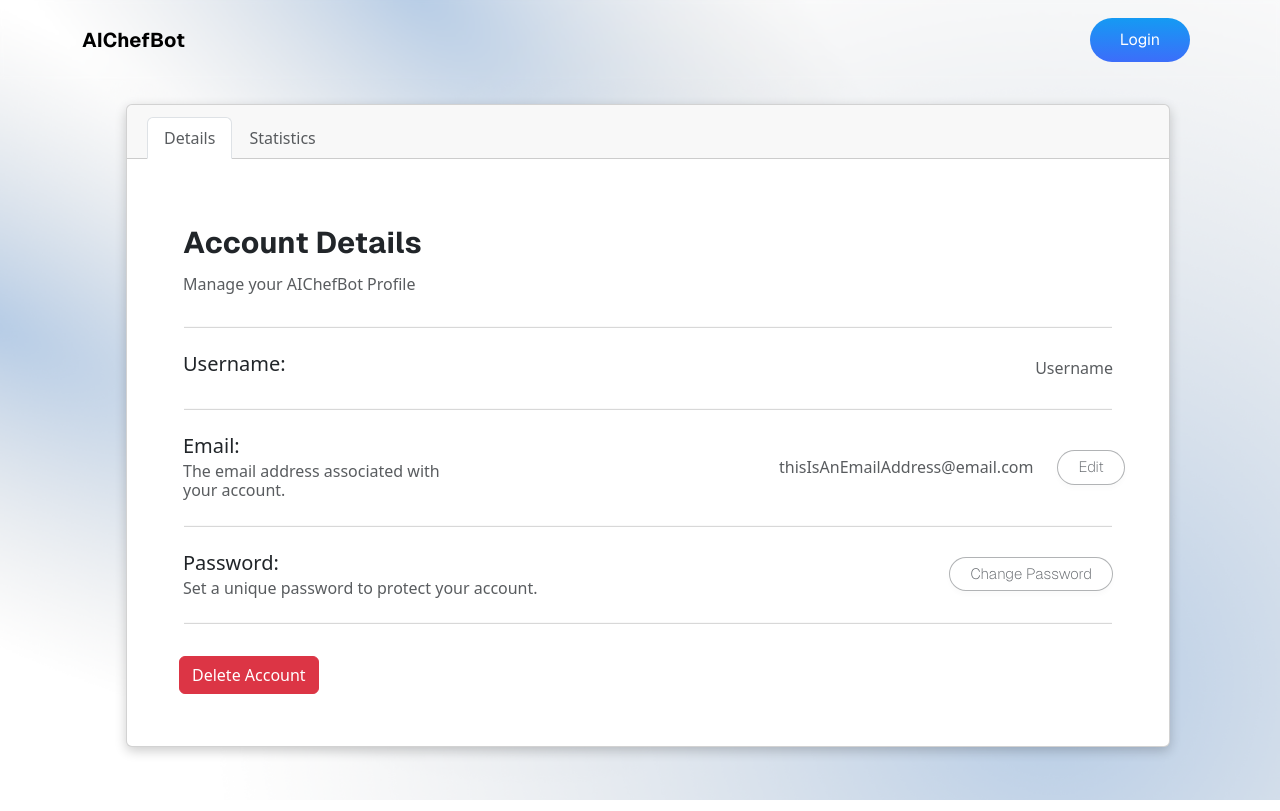
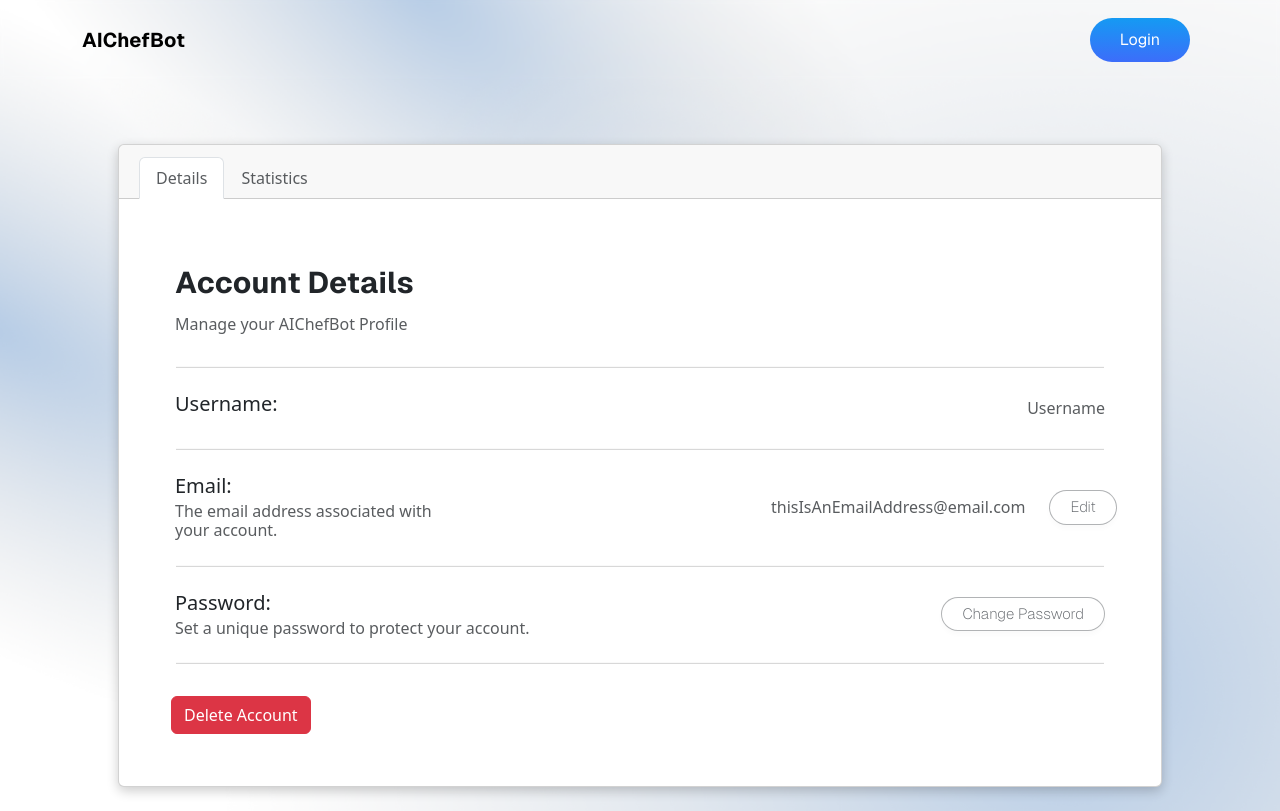
Before and after one commit to rjwignar/AIChefBot, a Next.js app: page /account in a window 1280 px wide. Built offline with nearby package versions, Linux system fonts and the light colour scheme; no server answers.

Commit message:
fixed some styling in the account page

```diff
--- a/pages/account.js
+++ b/pages/account.js
@@ -8,7 +8,7 @@
 
    return (
       <>
-         <Container className="m-2">
+         <Container className="mt-5">
             <Card className="account-card mx-4">
                <Card.Header>
                   <Nav className="nav-tabs card-header-tabs mt-1 mx-1">
```
